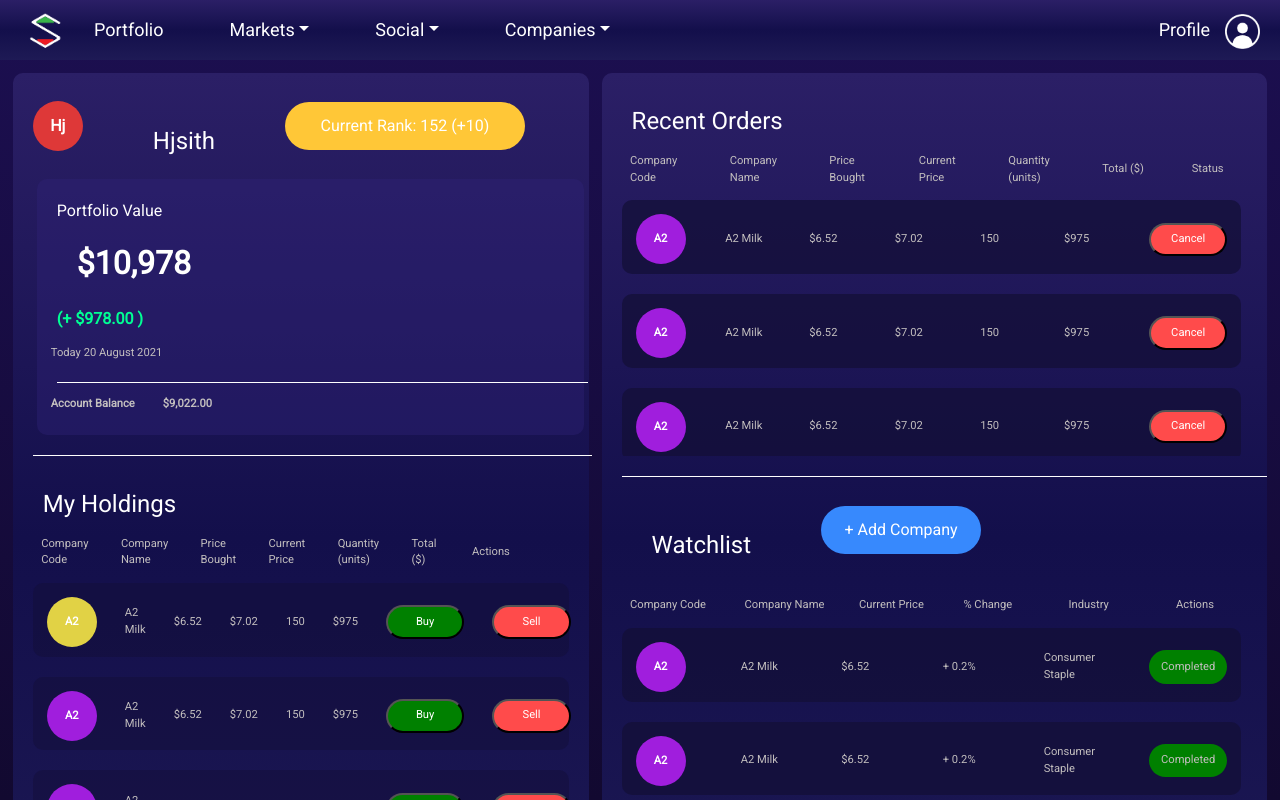
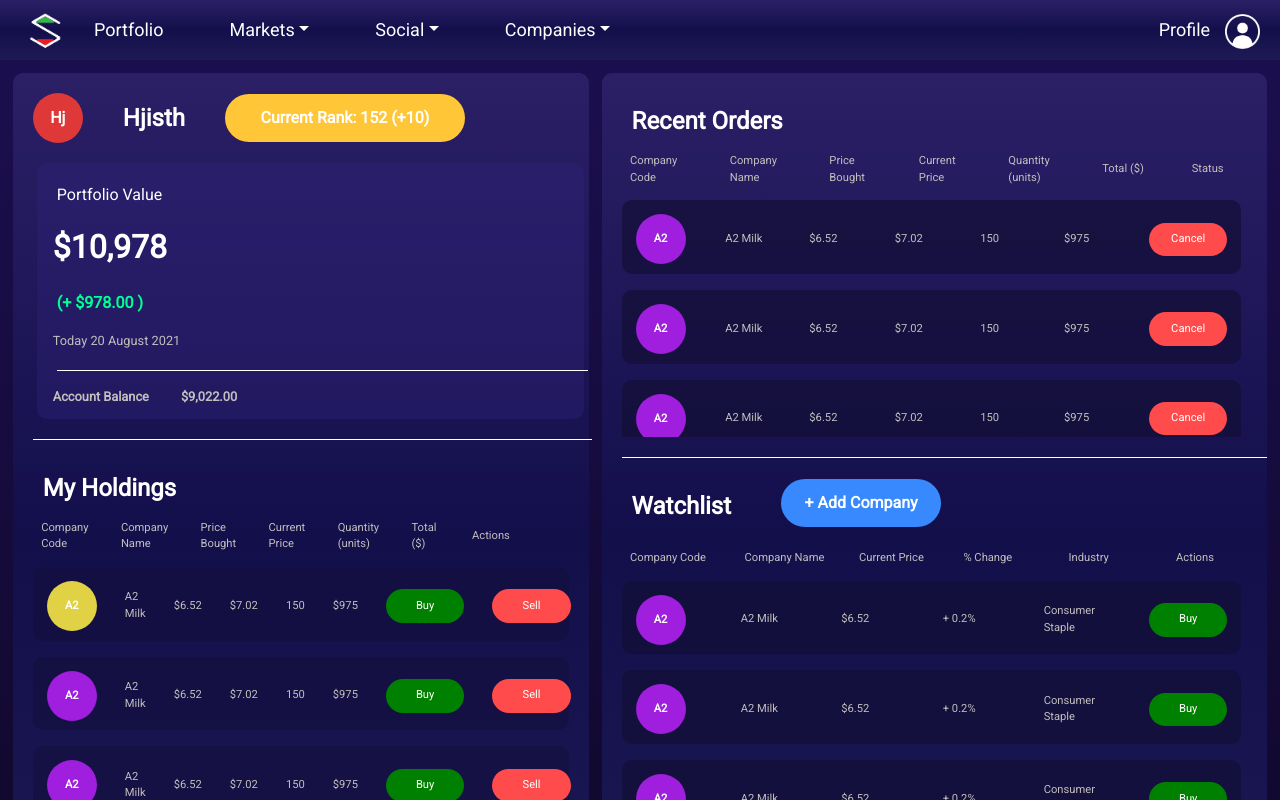
Before and after one commit to hjsith/Stocking-Up-V2, a React (Create React App) app in the folder client/: page /Portfolio in a window 1280 px wide. Shown: the top 800 px of the page. Built offline with nearby package versions, Linux system fonts and the light colour scheme.

Commit message:
Aligned all Panel Titles

```diff
--- a/client/src/assets/css/PortfolioPage.scss
+++ b/client/src/assets/css/PortfolioPage.scss
@@ -22,11 +22,21 @@
   vertical-align: top;
 }
 
+.NormalPanelTitle {
+  font-family: "Roboto", sans-serif;
+  font-size: 1.5em;
+  color: white;
+  font-weight: normal;
+  padding: 0em 0em 0em 0em;
+  font-weight: bold;
+}
+
 .PanelTitle {
   font-family: "Roboto", sans-serif;
   font-size: 1.5em;
   color: white;
   padding: 1.25em 1.25em 0em 1.25em;
+  font-weight: bold;
 }
 
 .PortfolioOverviewTitle {
@@ -41,19 +51,19 @@
   font-family: "Roboto", sans-serif;
   font-size: 2em;
   color: #ffffff;
-  padding: 0.5em 1.25em 0em 1.25em;
+  padding: 0.5em 1.25em 0em 0.5em;
 }
 
 .PortfolioBalanceFont {
   font-family: "Roboto", sans-serif;
-  font-size: 0.7em;
+  font-size: 0.8em;
   color: #c2bebe;
   padding: 1.25em 1.25em 0em 1.25em;
 }
 
 .PortfolioDateFont {
   font-family: "Roboto", sans-serif;
-  font-size: 0.7em;
+  font-size: 0.8em;
   color: #c2bebe;
   padding: 1.25em 1.25em 0em 1.25em;
   font-weight: normal;
@@ -88,6 +98,7 @@
   justify-content: center;
   align-items: center;
   text-decoration: none;
+  border: 0px;
 }
 
 .GreenBuyButton {
@@ -100,6 +111,7 @@
   justify-content: center;
   align-items: center;
   text-decoration: none;
+  border: 0px;
 }
 
 .RedSellButton {
@@ -112,6 +124,7 @@
   justify-content: center;
   align-items: center;
   text-decoration: none;
+  border: 0px;
 }
 
 .GoldRankButton {
@@ -136,6 +149,18 @@
   justify-content: center;
   align-items: center;
   text-decoration: none;
+}
+
+.TableNormalTitle > tr > th {
+  font-family: "Roboto", sans-serif;
+  color: #ffffff;
+  padding: 1.25em 1.25em 1.25em 1.25em;
+}
+
+.TableWatchlistTitle > tr > th {
+  font-family: "Roboto", sans-serif;
+  color: #ffffff;
+  padding: 1.25em 1.25em 0.5em 1.25em;
 }
 
 .TableTitleFont3 > tr > th {
@@ -180,7 +205,7 @@
   width: 96%;
   background-color: #140f37bb;
   margin-left: 1.25em;
-  margin-bottom: 1.25em;
+  margin-bottom: 1em;
   border-radius: 0.625em;
 }
 
@@ -189,7 +214,7 @@
   width: 96%;
   background-color: #140f37bb;
   margin-left: 1.25em;
-  margin-bottom: 1.25em;
+  margin-bottom: 1em;
   border-radius: 0.625em;
 }
 
@@ -198,7 +223,7 @@
   width: 96%;
   background-color: #140f376e;
   margin-left: 1.25em;
-  margin-bottom: 1.25em;
+  margin-bottom: 1em;
   border-radius: 0.625em;
 }
 
@@ -236,22 +261,23 @@
   display: flex;
   justify-content: center;
   align-items: center;
+  border: 0px;
 }
 
 .divholding {
-  height: 25em;
+  height: 26.6em;
   width: 97%;
   overflow: auto;
 }
 
 .divorder {
-  height: 16em;
+  height: 14.8em;
   width: 97%;
   overflow: auto;
 }
 
 .divwatchlist {
-  height: 23em;
+  height: 26em;
   width: 97%;
   overflow: auto;
 }
--- a/client/src/components/WatchlistRowPanel.js
+++ b/client/src/components/WatchlistRowPanel.js
@@ -4,20 +4,31 @@ import UserProfileIcon from "./UserProfileIcon";
 import GreenCompletedButton from "./GreenCompletedButton";
 
 class WatchlistRowPannel extends React.Component {
+  handelBuy() {
+    console.log("Bought!");
+  }
+
   render() {
-    return <div className="WatchlistRowPannel">
+    return (
+      <div className="WatchlistRowPannel">
         <table className="TableTitleFont4">
           <tr>
-              <th><UserProfileIcon name="A2M" /> </th>
+            <th>
+              <UserProfileIcon name="A2M" />{" "}
+            </th>
             <th>A2 Milk</th>
             <th>$6.52</th>
             <th>+ 0.2%</th>
             <th>Consumer Staple</th>
-              <th><GreenCompletedButton /></th>
+            <th>
+              <button className="GreenBuyButton" onClick={this.handelBuy}>
+                Buy
+              </button>
+            </th>
           </tr>
         </table>
-
-    </div>;
+      </div>
+    );
   }
 }
 
--- a/client/src/pages/Portfolio.js
+++ b/client/src/pages/Portfolio.js
@@ -16,13 +16,13 @@ class Portfolio extends React.Component {
         <NavBar />
         <div className="BackgroundPanel1">
           {" "}
-          <table className="TableTitleFont3">
+          <table className="TableNormalTitle">
             <tr>
               <th>
                 <UserProfileIcon name="Hjsith" />
               </th>
               <th>
-                <PanelTitle title="Hjsith" />
+                <th className="NormalPanelTitle">Hjisth</th>
               </th>
               <th>
                 <div className="ButtonContainer">
@@ -78,11 +78,9 @@ class Portfolio extends React.Component {
             <OrderRowPanel />
           </div>
           <WhiteLine />
-          <table className="TableTitleFont3">
+          <table className="TableWatchlistTitle">
             <tr>
-              <th>
-                <PanelTitle title="Watchlist" />
-              </th>
+              <th className="NormalPanelTitle">Watchlist</th>
               <th>
                 <div className="ButtonContainer">
                   <a href="/Search" className="BlueWatchlistButton">
```
Lines whose indentation alone changed are shown as unchanged.
